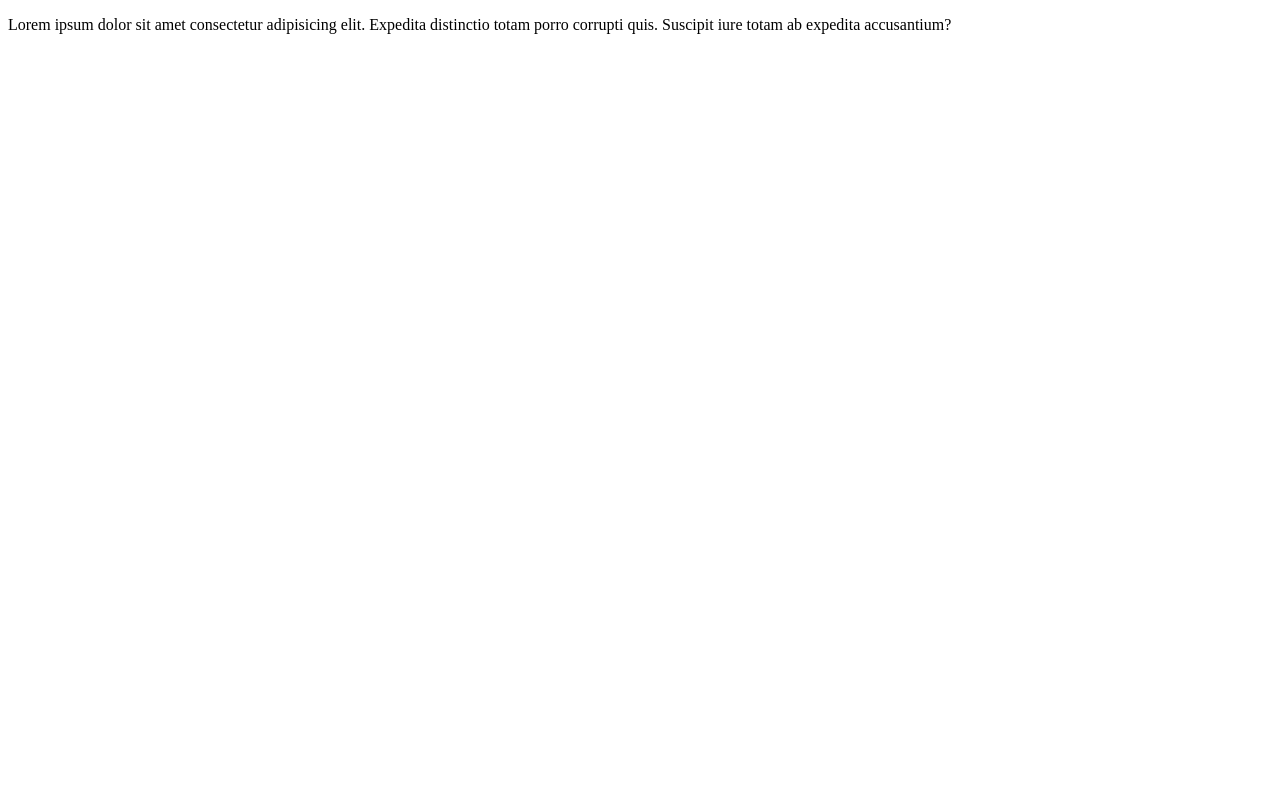
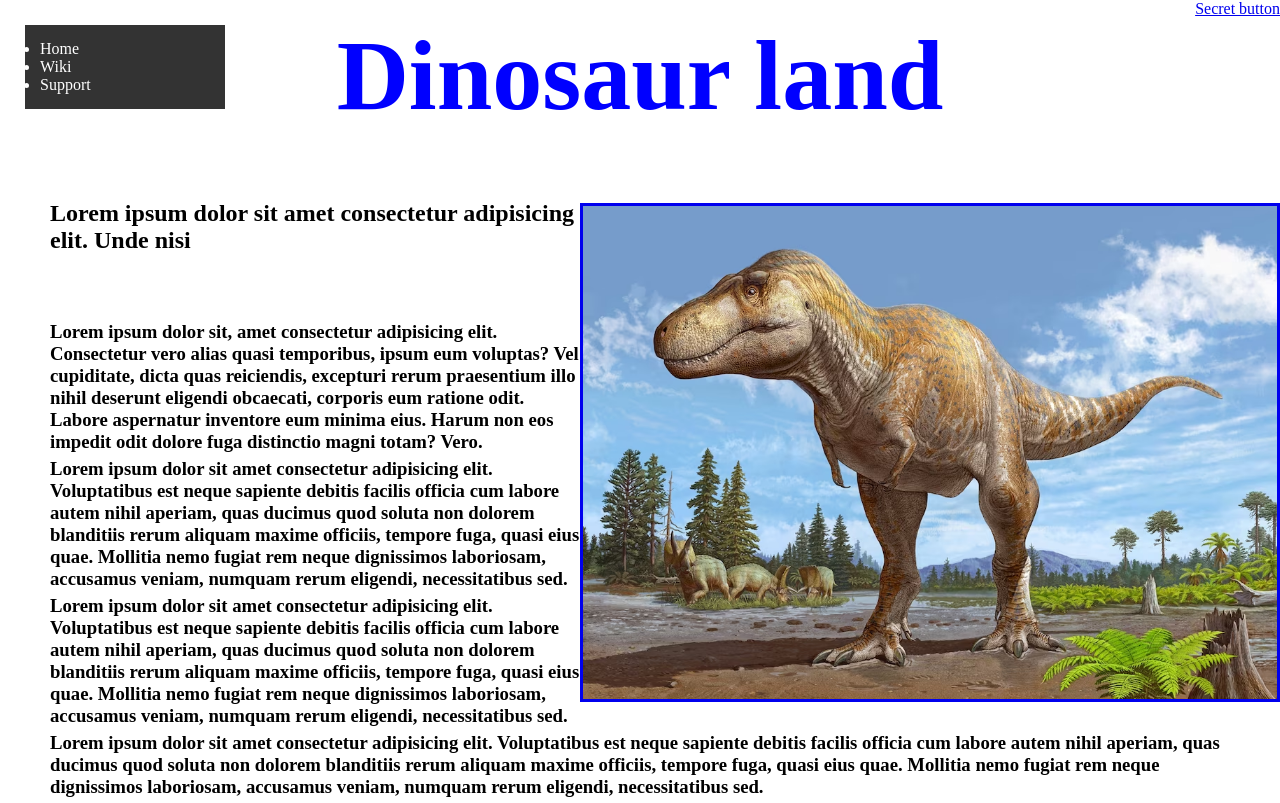
Before and after one commit to Louis-kodehode/-HTML-CSS-assignment-1, a plain HTML site: page index.html in a window 1280 px wide. Drawn offline with Linux system fonts and the light colour scheme.

Commit message:
second commit

```diff
--- a/index.html
+++ b/index.html
@@ -1,15 +1,70 @@
 <!DOCTYPE html>
 <html lang="en">
   <head>
+    <link rel="icon" href="images/trex_icon.jpg" />
+    <a href="secret.html">
+      <header class="header_right">Secret button</header></a
+    >
+    <link rel="stylesheet" href="style.css" />
     <meta charset="UTF-8" />
     <meta name="viewport" content="width=device-width, initial-scale=1.0" />
-    <title>Document</title>
+    <title>Awesome dinosaur</title>
   </head>
   <body>
-    <p>
-      Lorem ipsum dolor sit amet consectetur adipisicing elit. Expedita
-      distinctio totam porro corrupti quis. Suscipit iure totam ab expedita
-      accusantium?
-    </p>
+    <nav>
+      <div class="nav-box">
+        <ul>
+          <li>Home</li>
+          <li>Wiki</li>
+          <li>Support</li>
+        </ul>
+      </div>
+    </nav>
+    <div class="t-rex-img">
+      <h1 style="font-size: 100px">Dinosaur land</h1>
+      <a href="https://en.wikipedia.org/wiki/Dinosaur">
+        <img src="images/Trex_2.avif" class="t-rex" alt="This is a T-rex"
+      /></a>
+    </div>
+    <div>
+      <h2 class="intro_text">
+        Lorem ipsum dolor sit amet consectetur adipisicing elit. Unde nisi
+      </h2>
+    </div>
+    <div>
+      <h3 class="Intro_dino">
+        Lorem ipsum dolor sit, amet consectetur adipisicing elit. Consectetur
+        vero alias quasi temporibus, ipsum eum voluptas? Vel cupiditate, dicta
+        quas reiciendis, excepturi rerum praesentium illo nihil deserunt
+        eligendi obcaecati, corporis eum ratione odit. Labore aspernatur
+        inventore eum minima eius. Harum non eos impedit odit dolore fuga
+        distinctio magni totam? Vero.
+      </h3>
+      <h3 class="Intro_dino">
+        Lorem ipsum dolor sit amet consectetur adipisicing elit. Voluptatibus
+        est neque sapiente debitis facilis officia cum labore autem nihil
+        aperiam, quas ducimus quod soluta non dolorem blanditiis rerum aliquam
+        maxime officiis, tempore fuga, quasi eius quae. Mollitia nemo fugiat rem
+        neque dignissimos laboriosam, accusamus veniam, numquam rerum eligendi,
+        necessitatibus sed.
+      </h3>
+      <h3 class="Intro_dino">
+        Lorem ipsum dolor sit amet consectetur adipisicing elit. Voluptatibus
+        est neque sapiente debitis facilis officia cum labore autem nihil
+        aperiam, quas ducimus quod soluta non dolorem blanditiis rerum aliquam
+        maxime officiis, tempore fuga, quasi eius quae. Mollitia nemo fugiat rem
+        neque dignissimos laboriosam, accusamus veniam, numquam rerum eligendi,
+        necessitatibus sed.
+      </h3>
+      <h3 class="Intro_dino">
+        Lorem ipsum dolor sit amet consectetur adipisicing elit. Voluptatibus
+        est neque sapiente debitis facilis officia cum labore autem nihil
+        aperiam, quas ducimus quod soluta non dolorem blanditiis rerum aliquam
+        maxime officiis, tempore fuga, quasi eius quae. Mollitia nemo fugiat rem
+        neque dignissimos laboriosam, accusamus veniam, numquam rerum eligendi,
+        necessitatibus sed.
+      </h3>
+    </div>
+    <script src="index.js"></script>
   </body>
 </html>
--- /dev/null
+++ b/index.js
@@ -0,0 +1,3 @@
+function showmessage() {
+  alert("aww maan");
+}
--- a/style.css
+++ b/style.css
@@ -0,0 +1,53 @@
+* {
+  margin: 0;
+  padding: 0;
+  box-sizing: border-box;
+}
+
+.header_right {
+  text-align: right;
+}
+h1 {
+  color: blue;
+  text-align: center;
+}
+/* Freely place box. Just adjust different values and watch it move */
+.nav-box {
+  position: absolute;
+  top: 25px;
+  left: 25px;
+  width: 200px;
+  background-color: #333;
+  color: white;
+  padding: 15px;
+}
+
+.t-rex {
+  border-style: solid;
+  position: sticky;
+  width: 700px;
+  height: auto;
+  float: right;
+  margin-top: 70px;
+}
+
+.intro_text {
+  margin: 67px 50px;
+}
+
+.Intro_dino {
+  margin: 5px 50px;
+}
+
+.big_button {
+  margin-left: 800px;
+  /* display: flex;
+  justify-content: center;
+  align-items: center; */
+  /* dont understand why none of this worked */
+  height: 15vh;
+}
+
+#title {
+  font-family: "Courier New", Courier, monospace;
+}
```
Also changed, not shown: secret.html (added, +14 -0 lines), images/Trex_2.avif (added), images/trex.png (added), images/trex_icon.jpg (added).
